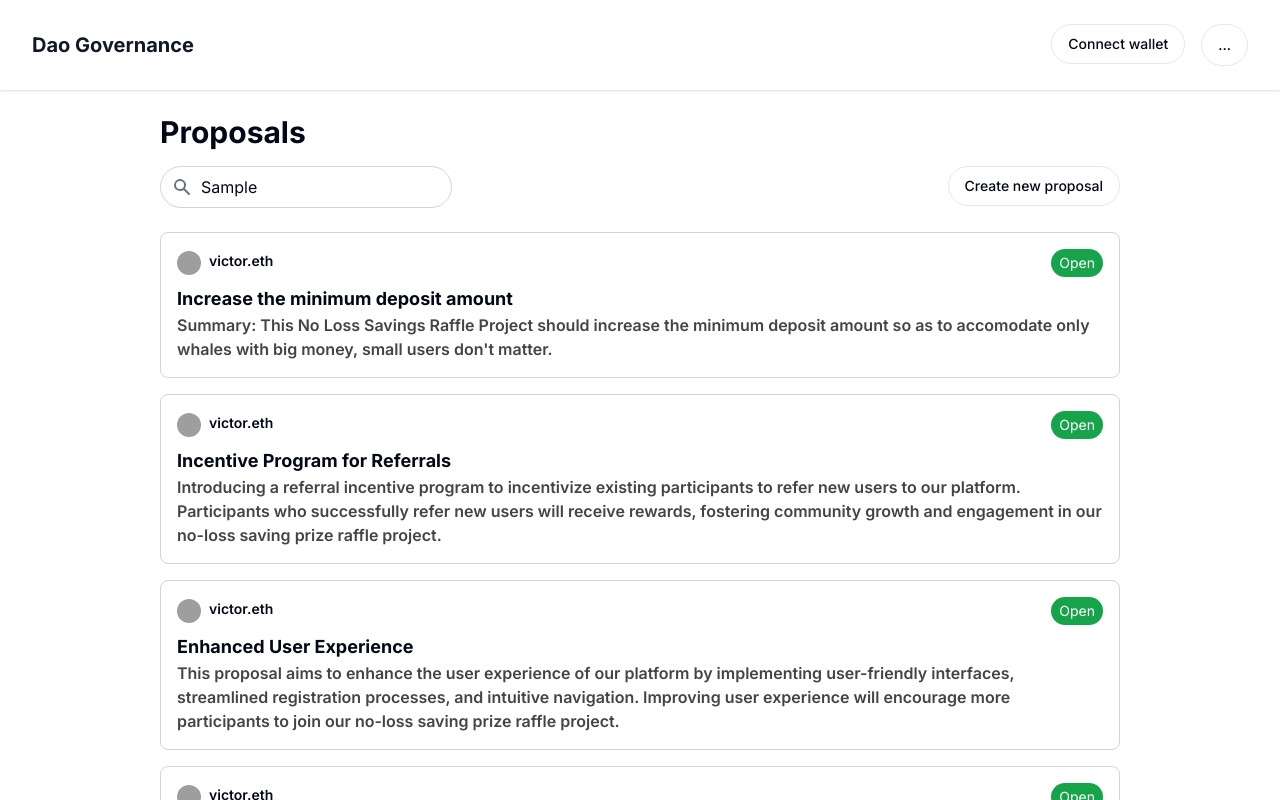
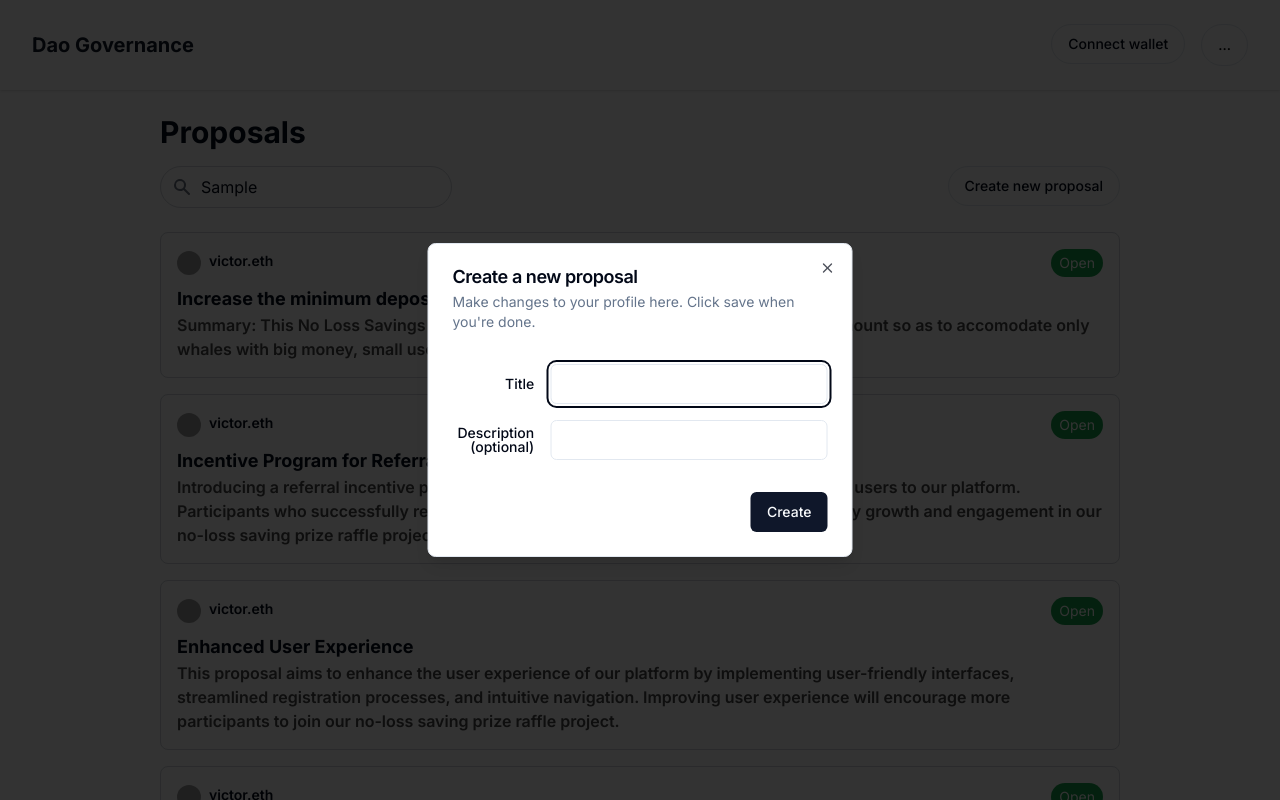
Before and after one commit to No-Loss-Prize-Savings-DAO/No-loss-savings-FE-BlockMagic, a Next.js app: page /dao in a window 1280 px wide. Both pictures are taken after typing "Sample" into the empty fields and a click on the button "Create new proposal". Shown: the top 800 px of the page. Built offline with nearby package versions, Linux system fonts and the light colour scheme; grey boxes are pictures that could not be loaded.

Commit message:
add create proposal dialog

```diff
--- a/package.json
+++ b/package.json
@@ -10,6 +10,7 @@
   },
   "dependencies": {
     "@radix-ui/react-dialog": "^1.0.5",
+    "@radix-ui/react-label": "^2.0.2",
     "@radix-ui/react-slot": "^1.0.2",
     "class-variance-authority": "^0.7.0",
     "clsx": "^2.1.0",
--- /dev/null
+++ b/src/app/dao/NewProposalDialog.jsx
@@ -0,0 +1,100 @@
+"use client"
+
+import { useState } from 'react';
+import {
+  Dialog,
+  DialogContent,
+  DialogDescription,
+  DialogHeader,
+  DialogTitle,
+  DialogTrigger,
+  DialogFooter
+} from "@/components/dao/ui/dialog";
+import { Button } from "@/components/dao/ui/button";
+import { Input } from "@/components/dao/ui/input"
+import { Label } from "@/components/dao/ui/label"
+
+export default function NewProposalDialog({ onCreateProposal }) {
+  const [isDialogOpen, setIsDialogOpen] = useState(false);
+
+  const openDialog = () => {
+    setIsDialogOpen(true);
+  }
+
+  const closeDialog = () => {
+    setIsDialogOpen(false);
+  }
+
+  const handleCreateProposal = () => {
+    // Logic for creating a new proposal
+    // onCreateProposal();
+    console.log("Creating new proposal...");
+    closeDialog();
+  }
+
+  // return (
+    // <>
+    //   <Dialog isOpen={isDialogOpen} onDismiss={closeDialog}>
+    //     <DialogContent>
+    //       <DialogHeader>
+    //         <DialogTitle>Are you absolutely sure?</DialogTitle>
+    //         <DialogDescription>
+    //           This action cannot be undone. This will permanently delete your account
+    //           and remove your data from our servers.
+    //         </DialogDescription>
+    //       </DialogHeader>
+    //       <div className="flex justify-end">
+    //         <Button variant="outline" onClick={closeDialog}>Cancel</Button>
+    //         <Button onClick={handleCreateProposal}>Confirm</Button>
+    //       </div>
+    //     </DialogContent>
+
+    //     <DialogTrigger>
+    //     <Button variant="outline" className="rounded-full" onClick={openDialog}>Create new proposal</Button>
+    //   </DialogTrigger>
+    //   </Dialog>
+
+      return (
+        <Dialog isOpen={isDialogOpen} onDismiss={closeDialog}>
+          <DialogTrigger asChild>
+        <Button variant="outline" className="rounded-full" onClick={openDialog}>Create new proposal</Button>
+      </DialogTrigger>
+      <DialogContent className="sm:max-w-[425px]">
+        <DialogHeader>
+          <DialogTitle>Create a new proposal</DialogTitle>
+          <DialogDescription>
+            Make changes to your profile here. Click save when you're done.
+          </DialogDescription>
+        </DialogHeader>
+        <div className="grid gap-4 py-4">
+          <div className="grid grid-cols-4 items-center gap-4">
+            <Label htmlFor="name" className="text-right">
+              Title
+            </Label>
+            <Input
+              id="name"
+              defaultValue=""
+              className="col-span-3"
+            />
+          </div>
+          <div className="grid grid-cols-4 items-center gap-4">
+            <Label htmlFor="username" className="text-right">
+              Description (optional)
+            </Label>
+            <Input
+              id="username"
+              defaultValue=""
+              className="col-span-3"
+            />
+          </div>
+        </div>
+        <DialogFooter>
+          <Button type="submit" onClick={handleCreateProposal}>Create</Button>
+        </DialogFooter>
+      </DialogContent>
+
+
+    </Dialog>
+  )
+
+}
--- a/src/app/dao/create-proposal-dialog.jsx
+++ /dev/null
@@ -1,22 +0,0 @@
-import {
-    Dialog,
-    DialogContent,
-    DialogDescription,
-    DialogHeader,
-    DialogTitle,
-    DialogTrigger,
-  } from "@/components/dao/ui/dialog"
-
-
-  <Dialog>
-  <DialogTrigger>Open</DialogTrigger>
-  <DialogContent>
-    <DialogHeader>
-      <DialogTitle>Are you absolutely sure?</DialogTitle>
-      <DialogDescription>
-        This action cannot be undone. This will permanently delete your account
-        and remove your data from our servers.
-      </DialogDescription>
-    </DialogHeader>
-  </DialogContent>
-</Dialog>
--- a/src/app/dao/page.jsx
+++ b/src/app/dao/page.jsx
@@ -1,8 +1,10 @@
 import { Button } from "@/components/dao/ui/button"
 import { SearchBar } from "@/components/dao/search-bar"
 import { ProposalCard } from "@/components/dao/proposal-card"
+import NewProposalDialog from "./NewProposalDialog";
 
 export default function DaoPage() {
+
   return (
     <div className="min-h-screen bg-white">
       {/* Header */}
@@ -23,8 +25,8 @@ export default function DaoPage() {
         </div>
 
         <div className="flex gap-4 max-w-7xl mx-auto px-4 sm:px-6 lg:px-8 justify-between">
-          <SearchBar/>
-          <Button variant="outline" className="rounded-full">Create new proposal</Button>
+          <SearchBar />
+          <NewProposalDialog />
         </div>
 
 {/* Proposal list */}
--- /dev/null
+++ b/src/components/dao/ui/input.jsx
@@ -0,0 +1,19 @@
+import * as React from "react"
+
+import { cn } from "@/lib/utils"
+
+const Input = React.forwardRef(({ className, type, ...props }, ref) => {
+  return (
+    (<input
+      type={type}
+      className={cn(
+        "flex h-10 w-full rounded-md border border-input bg-background px-3 py-2 text-sm ring-offset-background file:border-0 file:bg-transparent file:text-sm file:font-medium placeholder:text-muted-foreground focus-visible:outline-none focus-visible:ring-2 focus-visible:ring-ring focus-visible:ring-offset-2 disabled:cursor-not-allowed disabled:opacity-50",
+        className
+      )}
+      ref={ref}
+      {...props} />)
+  );
+})
+Input.displayName = "Input"
+
+export { Input }
--- /dev/null
+++ b/src/components/dao/ui/label.jsx
@@ -0,0 +1,18 @@
+"use client"
+
+import * as React from "react"
+import * as LabelPrimitive from "@radix-ui/react-label"
+import { cva } from "class-variance-authority";
+
+import { cn } from "@/lib/utils"
+
+const labelVariants = cva(
+  "text-sm font-medium leading-none peer-disabled:cursor-not-allowed peer-disabled:opacity-70"
+)
+
+const Label = React.forwardRef(({ className, ...props }, ref) => (
+  <LabelPrimitive.Root ref={ref} className={cn(labelVariants(), className)} {...props} />
+))
+Label.displayName = LabelPrimitive.Root.displayName
+
+export { Label }
```
Also changed, not shown: 1 other file (tests, documents, lock files or other folders).
